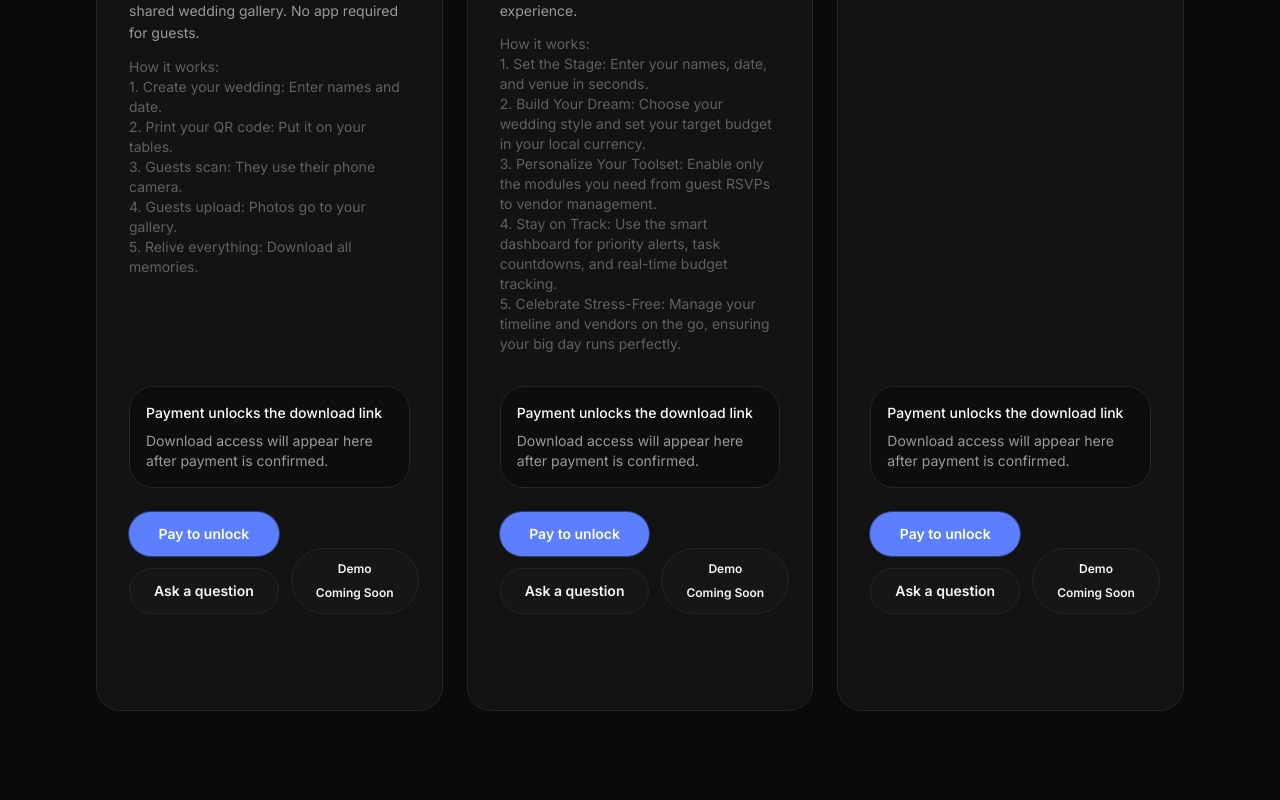
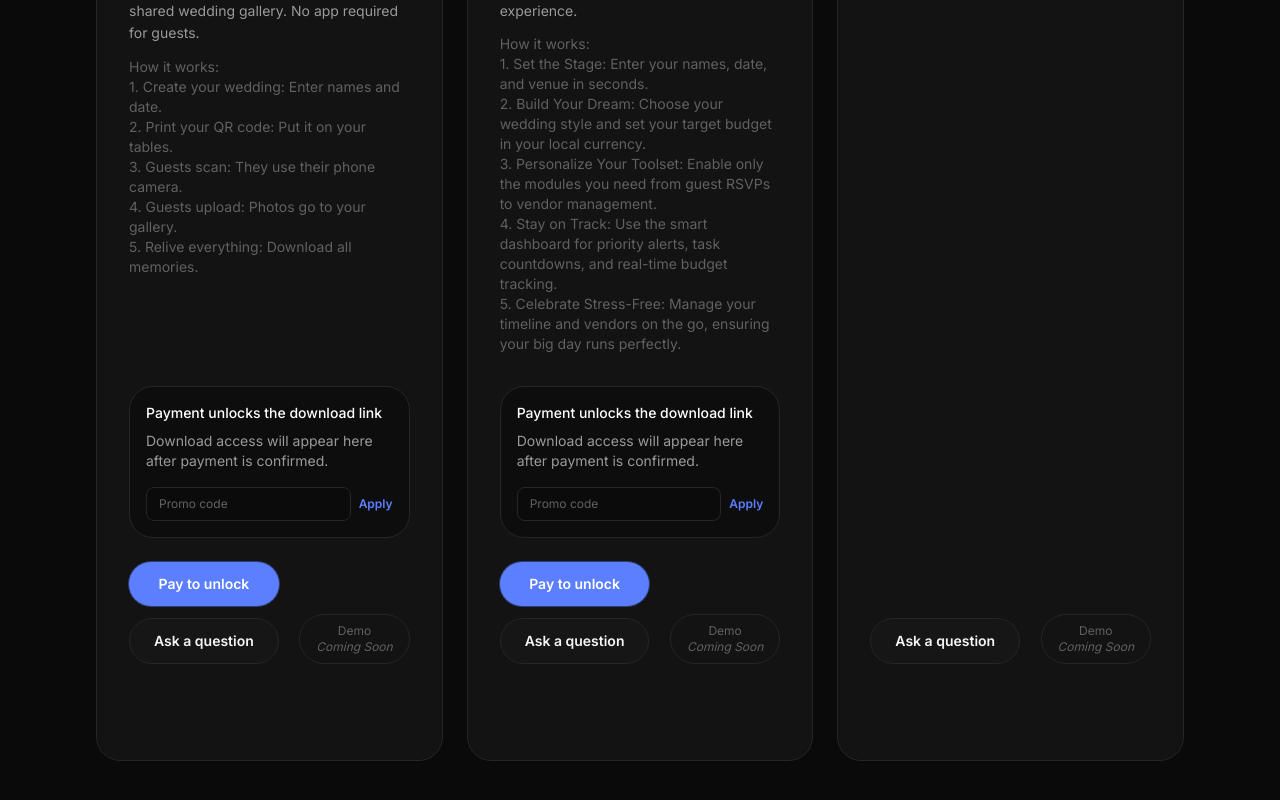
Before and after one commit to Calvinmeiring1/smartapphub-website, a React (Vite) app: page /buy-mini-app in a window 1280 px wide. Shown: the part 724-1524 px from the top of the page. Built offline with nearby package versions, Linux system fonts and the light colour scheme; no server answers.

Commit message:
Fix Buy Mini App UI, add promo code logic and Weddara APK link

```diff
--- a/src/pages/BuyMiniApp.tsx
+++ b/src/pages/BuyMiniApp.tsx
@@ -1,3 +1,4 @@
+import { useState } from "react";
 import { useSearchParams } from "react-router-dom";
 import SEO from "../components/SEO";
 import Container from "../components/Container";
@@ -43,19 +44,39 @@ const apps = [
     amount: 999,
     description: "Every detail. Every guest. One seamless celebration. Weddara takes the stress out of planning so you can focus on the \"I do.\" Manage your guest list, track your budget in real-time, and stay on top of your timeline all in one vibrant, intuitive experience.",
     highlight: "How it works:\n1. Set the Stage: Enter your names, date, and venue in seconds.\n2. Build Your Dream: Choose your wedding style and set your target budget in your local currency.\n3. Personalize Your Toolset: Enable only the modules you need from guest RSVPs to vendor management.\n4. Stay on Track: Use the smart dashboard for priority alerts, task countdowns, and real-time budget tracking.\n5. Celebrate Stress-Free: Manage your timeline and vendors on the go, ensuring your big day runs perfectly.",
+    downloadUrl: "/weddara.apk",
   },
   {
     name: "Coming Soon",
-    price: "R 0",
+    price: "TBA",
     amount: 0,
     description: "Watch this space for more mini apps coming soon! We are constantly developing new tools to make your wedding planning experience even more seamless and enjoyable.",
     highlight: "",
+    isComingSoon: true,
   },
 ];
 
 export default function BuyMiniApp() {
   const [searchParams] = useSearchParams();
   const successApp = searchParams.get("success");
+  const [promoCodes, setPromoCodes] = useState<Record<string, string>>({});
+  const [unlockedApps, setUnlockedApps] = useState<string[]>([]);
+
+  const handlePromoChange = (appName: string, value: string) => {
+    setPromoCodes((prev) => ({ ...prev, [appName]: value }));
+  };
+
+  const handleApplyPromo = (appName: string) => {
+    const code = promoCodes[appName]?.toUpperCase();
+    // Logic for promo codes - you can add real codes here
+    if (code === "FREE" || code === "SAH100" || code === "WEDDARA") {
+      setUnlockedApps((prev) => [...prev, appName]);
+      logEventToFirebase("promo_code_applied", {
+        app_name: appName,
+        promo_code: code,
+      });
+    }
+  };
 
   const handlePayFast = (app: (typeof apps)[0]) => {
     const merchantId = "32256199";
@@ -138,10 +159,13 @@ export default function BuyMiniApp() {
               </div>
 
               <div className="mt-8 relative pb-16">
+                {!app.isComingSoon && (
                   <div className="mb-6 rounded-[var(--radius-card)] border border-[var(--color-border)] bg-[var(--color-bg)]/60 p-4">
-                  {successApp === app.name ? (
+                    {successApp === app.name || unlockedApps.includes(app.name) ? (
                       <>
-                      <p className="text-sm font-medium text-[var(--color-accent)]">Payment Confirmed!</p>
+                        <p className="text-sm font-medium text-[var(--color-accent)]">
+                          {unlockedApps.includes(app.name) ? "Promo Applied!" : "Payment Confirmed!"}
+                        </p>
                         <p className="mt-2 text-sm text-white">Your download is ready below.</p>
                       </>
                     ) : (
@@ -150,22 +174,42 @@ export default function BuyMiniApp() {
                         <p className="mt-2 text-sm text-[var(--color-text-muted)]">
                           Download access will appear here after payment is confirmed.
                         </p>
+                        <div className="mt-4 flex gap-2">
+                          <input
+                            type="text"
+                            placeholder="Promo code"
+                            value={promoCodes[app.name] || ""}
+                            onChange={(e) => handlePromoChange(app.name, e.target.value)}
+                            className="flex-1 rounded-lg border border-[var(--color-border)] bg-[var(--color-bg)]/50 px-3 py-2 text-xs text-white placeholder:text-[var(--color-text-faint)] focus:border-[var(--color-accent)] focus:outline-none"
+                          />
+                          <button
+                            onClick={() => handleApplyPromo(app.name)}
+                            className="text-xs font-semibold text-[var(--color-accent)] hover:text-white transition-colors"
+                          >
+                            Apply
+                          </button>
+                        </div>
                       </>
                     )}
                   </div>
+                )}
 
                 <div className="flex items-end justify-between gap-3">
                   <div className="flex flex-col gap-3">
-                    {successApp === app.name && app.downloadUrl ? (
+                    {!app.isComingSoon && (
+                      (successApp === app.name || unlockedApps.includes(app.name)) ? (
                         <Button
-                        href={app.downloadUrl}
+                          href={app.downloadUrl || "#"}
                           variant="primary"
-                        download
-                        onClick={() =>
+                          download={!!app.downloadUrl}
+                          onClick={() => {
+                            if (!app.downloadUrl) {
+                              alert("Download file not found. Please contact support.");
+                            }
                             logEventToFirebase("download_app_click", {
                               app_name: app.name,
-                          })
-                        }
+                            });
+                          }}
                         >
                           Download APK
                         </Button>
@@ -182,6 +226,7 @@ export default function BuyMiniApp() {
                         >
                           Pay to unlock
                         </Button>
+                      )
                     )}
                     <Button
                       href="mailto:smartapphubdev@gmail.com?subject=Mini%20App%20Purchase%20Request"
@@ -191,16 +236,23 @@ export default function BuyMiniApp() {
                     </Button>
                   </div>
                   <div className="flex shrink-0">
+                    {(app as any).demoUrl ? (
                       <Button
-                      href="https://www.youtube.com/watch?v=VIDEO_ID"
+                        href={(app as any).demoUrl}
                         target="_blank"
                         rel="noreferrer"
                         variant="secondary"
                         className="flex flex-col items-center rounded-full px-4 py-2 text-xs"
                       >
+                        <span>Watch</span>
+                        <span className="block">Demo</span>
+                      </Button>
+                    ) : (
+                      <div className="flex flex-col items-center rounded-full border border-[var(--color-border)] px-4 py-2 text-xs text-[var(--color-text-faint)]">
                         <span>Demo</span>
-                      <span className="block">Coming Soon</span>
-                    </Button>
+                        <span className="block italic">Coming Soon</span>
+                      </div>
+                    )}
                   </div>
                 </div>
               </div>
```
Also changed, not shown: 1 other file (tests, documents, lock files or other folders). Lines whose indentation alone changed are shown as unchanged.
